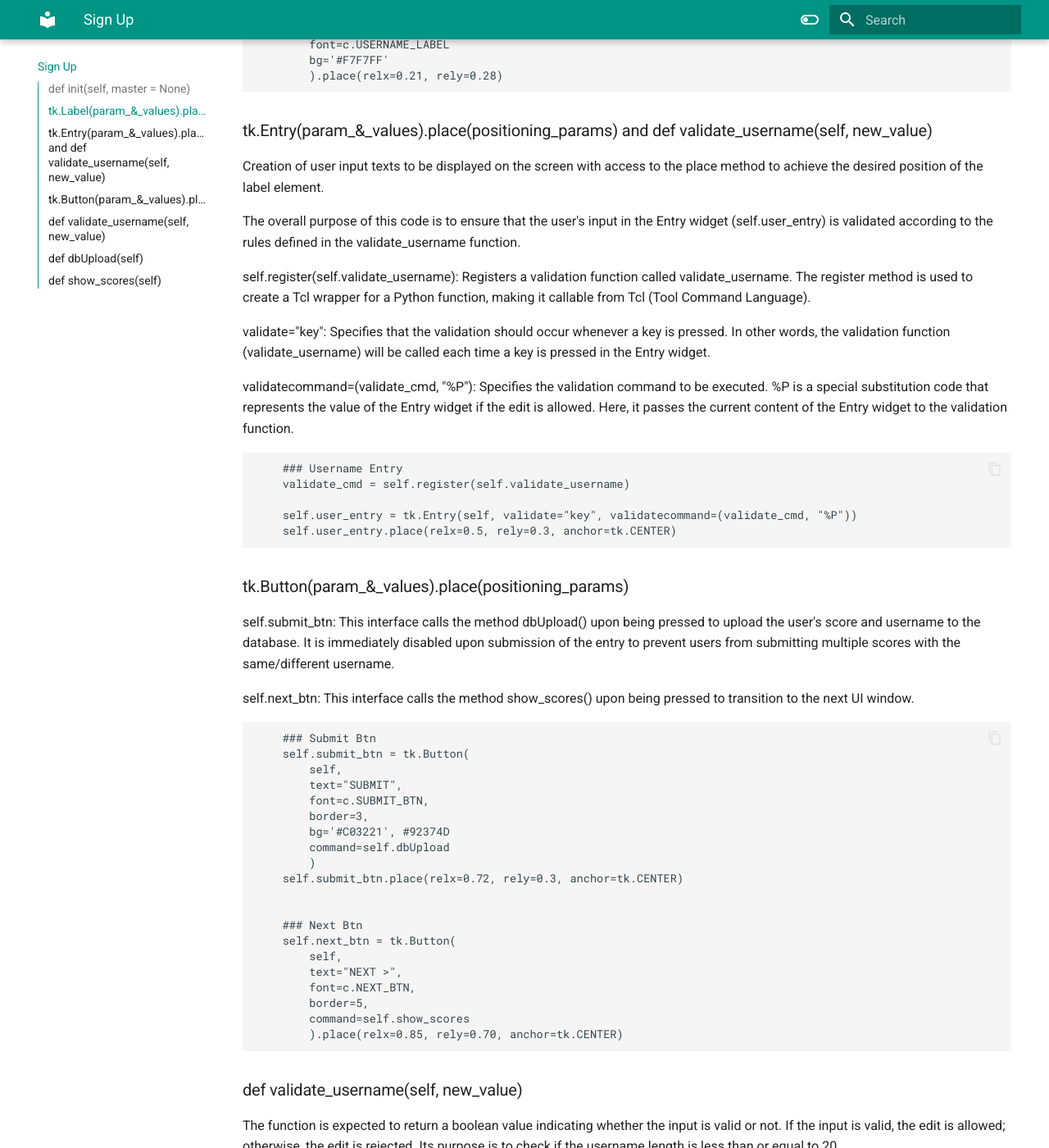
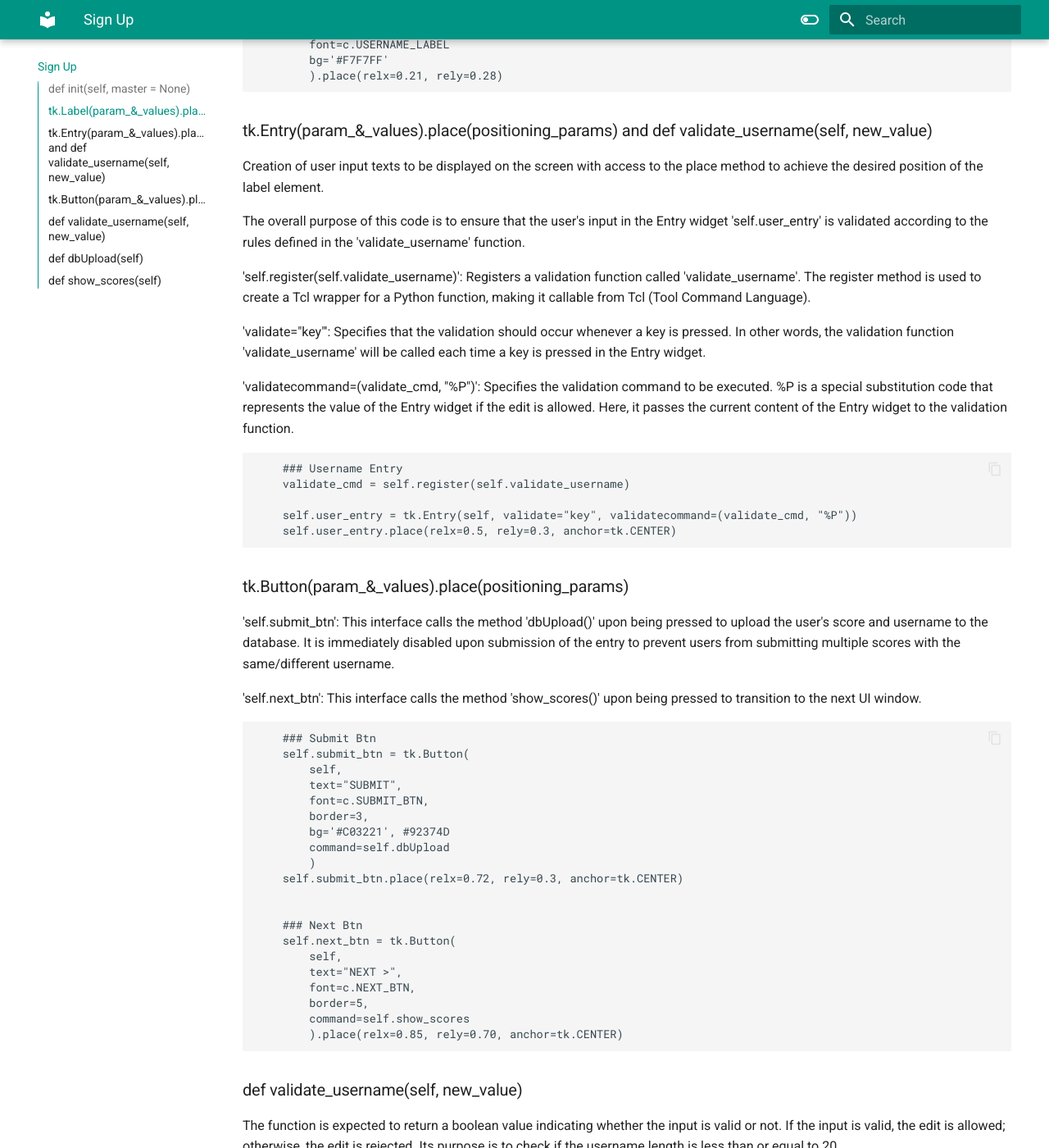
Before and after one commit to zed-ex/CTD-1D-Documentation-Site, an MkDocs documentation site: the page built from docs/signup.md, in a window 1280 px wide and 1400 px high, scrolled down 847 px. Shown: the whole window at 82% size. Built offline with MkDocs 1.6.1 and Material for MkDocs 9.7.7, drawn with Linux system fonts in a browser that asks for light colours; some of the changed text lies outside the part shown.

````diff
--- a/docs/signup.md
+++ b/docs/signup.md
@@ -38,13 +38,13 @@ Creation of user input texts to be displayed on the screen with access
 to the place method to achieve the desired position of the label element.
 
 The overall purpose of this code is to ensure that the user's input in the
-Entry widget (self.user_entry) is validated according to the rules defined in the validate_username function.
+Entry widget 'self.user_entry' is validated according to the rules defined in the 'validate_username' function.
 
-self.register(self.validate_username): Registers a validation function called validate_username. The register method is used to create a Tcl wrapper for a Python function, making it callable from Tcl (Tool Command Language).
+'self.register(self.validate_username)': Registers a validation function called 'validate_username'. The register method is used to create a Tcl wrapper for a Python function, making it callable from Tcl (Tool Command Language).
 
-validate="key": Specifies that the validation should occur whenever a key is pressed. In other words, the validation function (validate_username) will be called each time a key is pressed in the Entry widget.
+'validate="key"': Specifies that the validation should occur whenever a key is pressed. In other words, the validation function 'validate_username' will be called each time a key is pressed in the Entry widget.
 
-validatecommand=(validate_cmd, "%P"): Specifies the validation command to be executed. %P is a special substitution code that represents the value of the Entry widget if the edit is allowed. Here, it passes the current content of the Entry widget to the validation function.
+'validatecommand=(validate_cmd, "%P")': Specifies the validation command to be executed. %P is a special substitution code that represents the value of the Entry widget if the edit is allowed. Here, it passes the current content of the Entry widget to the validation function.
 ``` py
     ### Username Entry
     validate_cmd = self.register(self.validate_username)
@@ -54,9 +54,9 @@ validatecommand=(validate_cmd, "%P"): Specifies the validation command to be exe
 ```
 
 ### tk.Button(param_&_values).place(positioning_params)
-self.submit_btn: This interface calls the method dbUpload() upon being pressed to upload the user's score and username to the database. It is immediately disabled upon submission of the entry to prevent users from submitting multiple scores with the same/different username.
+'self.submit_btn': This interface calls the method 'dbUpload()' upon being pressed to upload the user's score and username to the database. It is immediately disabled upon submission of the entry to prevent users from submitting multiple scores with the same/different username.
 
-self.next_btn: This interface calls the method show_scores() upon being pressed to transition to the next UI window.
+'self.next_btn': This interface calls the method 'show_scores()' upon being pressed to transition to the next UI window.
 ``` py
     ### Submit Btn
     self.submit_btn = tk.Button(
@@ -89,7 +89,7 @@ def validate_username(self, new_value):
 
 ### def dbUpload(self)
 The method changes the state of the button to disabled preventing further user entries and uploads the user's username and score to the database.
-The .strip() method is used to remove any excess spaces before and after the username input.
+The '.strip()' method is used to remove any excess spaces before and after the username input.
 ``` py
     def dbUpload(self):
         self.submit_btn.configure(state='disabled')
@@ -98,7 +98,7 @@ The .strip() method is used to remove any excess spaces before and after the use
 ```
 
 ### def show_scores(self)
-The method destroys the current window and opens up the Scores() Class as the new window.
+The method destroys the current window and opens up the 'Scores()' Class as the new window.
 ``` py
 def show_scores(self):
         self.destroy()
````
